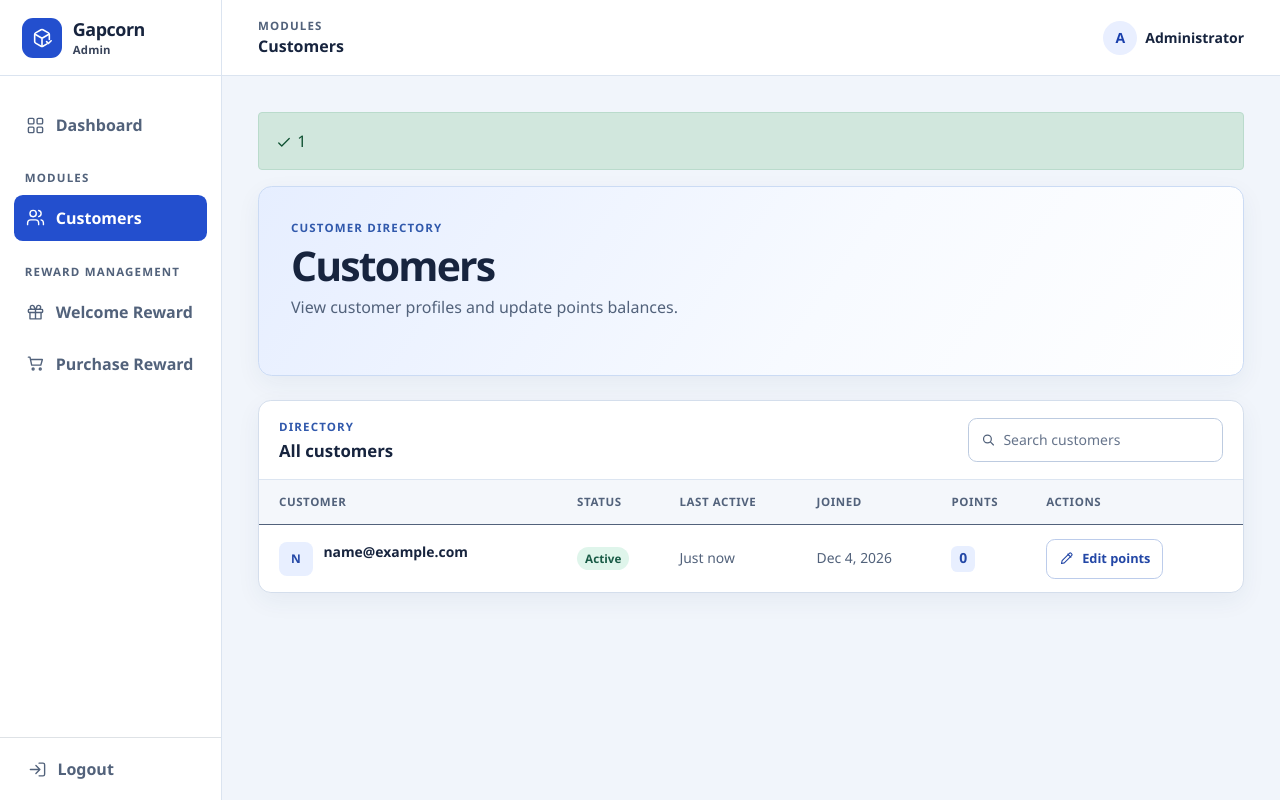
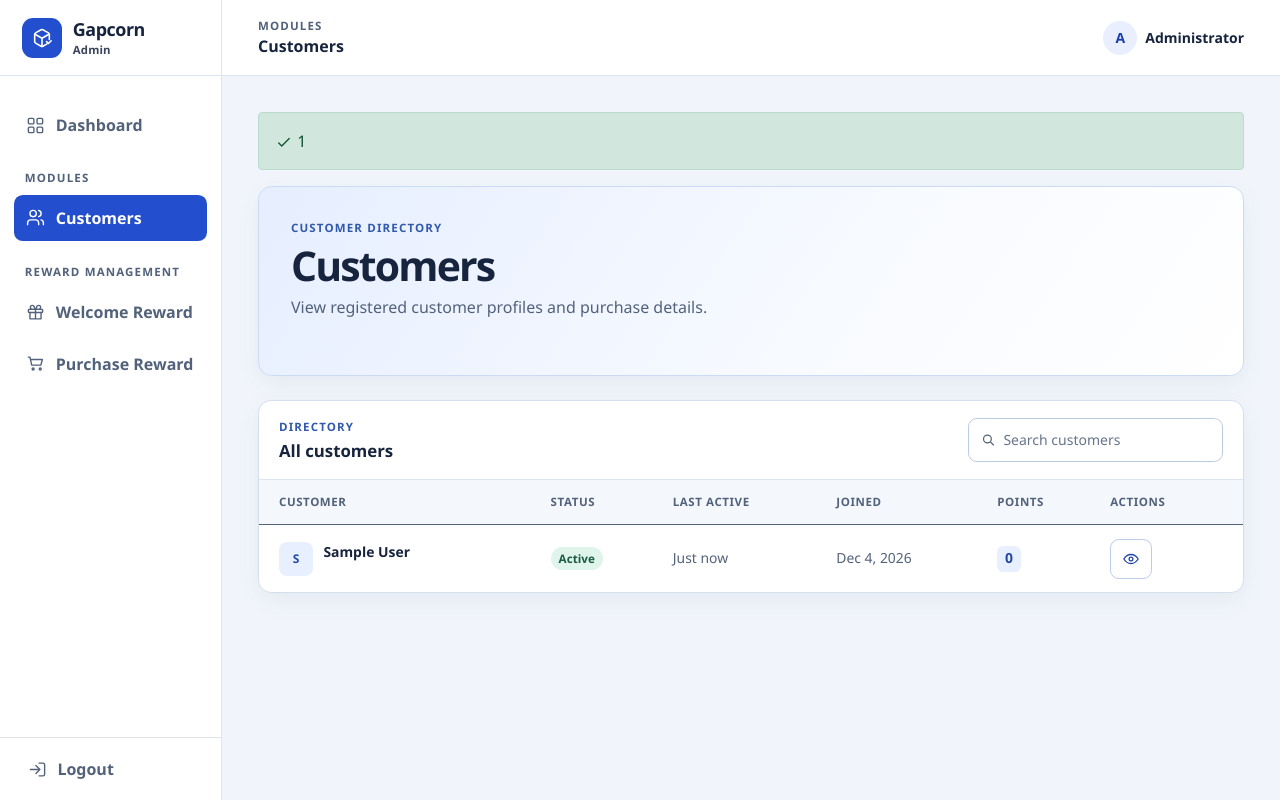
Before and after one commit to ramanrajawat12/gapcorn, a PHP site: page /admin.php?view=customers in a window 1280 px wide. Run offline with PHP 8.4, Linux system fonts and the light colour scheme; the visitor is signed in with stand-in values (Sample User, id 1).

Commit message:
Add customer details viewer

```diff
--- a/admin.php
+++ b/admin.php
@@ -28,11 +28,11 @@ if ($_SERVER['REQUEST_METHOD'] === 'POST') {
     if ($action === 'logout') {
         signOut('admin-login.php');
     }
-    if (!in_array($action, ['update-reward', 'create-purchase-campaign', 'update-customer'], true)) {
+    if (!in_array($action, ['update-reward', 'create-purchase-campaign'], true)) {
         http_response_code(400);
         exit('Invalid action.');
     }
-    $showCustomers = $action === 'update-customer';
+    $showCustomers = false;
     $showRewards = $action === 'update-reward';
     $showPurchaseRewards = $action === 'create-purchase-campaign';
 }
@@ -43,20 +43,6 @@ if ($_SERVER['REQUEST_METHOD'] === 'POST') {
     $points = filter_var($amount, FILTER_VALIDATE_INT, ['options' => ['min_range' => 0, 'max_range' => MAX_POINTS]]);
     if ($points === false) {
         $error = 'Enter a whole number between 0 and ' . number_format(MAX_POINTS) . '.';
-    } elseif ($showCustomers) {
-        if (!preg_match('/\A([1-9]\d*)\z/', post('customer'), $match)) {
-            $error = 'Choose a customer from the directory.';
-        } else {
-            $statement = $db->prepare("UPDATE customers SET points = :points WHERE id = :id");
-            $statement->bindValue(':points', $points, PDO::PARAM_INT);
-            $statement->bindValue(':id', $match[0], PDO::PARAM_STR);
-            $statement->execute();
-            if ($statement->rowCount() === 1) {
-                $_SESSION['admin_notice'] = 'Customer balance saved at ' . number_format($points) . ' points.';
-                redirect($customerPage);
-            }
-            $error = 'This customer could not be found.';
-        }
     } elseif ($showPurchaseRewards) {
         $today = new DateTimeImmutable('today', new DateTimeZone('Asia/Kolkata'));
         $start = DateTimeImmutable::createFromFormat('!Y-m-d', $campaignStart, new DateTimeZone('Asia/Kolkata'));
@@ -127,9 +113,11 @@ $notice = $_SESSION['admin_notice'] ?? '';
 unset($_SESSION['admin_notice']);
 
 if ($showCustomers) {
-    $customers = $db->query('SELECT id, email, points, rewarded_at AS joined_at,
-        COALESCE(last_active_at, rewarded_at) AS last_active_at
-        FROM customers ORDER BY joined_at DESC, id DESC')->fetchAll();
+    $customers = $db->query("SELECT id, name, email, phone, address, points, rewarded_at AS joined_at,
+        COALESCE(last_active_at, rewarded_at) AS last_active_at,
+        COALESCE((SELECT GROUP_CONCAT(cp.product_name ORDER BY cp.purchased_at DESC SEPARATOR ', ')
+            FROM customer_purchases cp WHERE cp.customer_id = customers.id), '') AS products_purchased
+        FROM customers ORDER BY joined_at DESC, id DESC")->fetchAll();
 } elseif ($showRewards) {
     $db->beginTransaction();
     $settings = $db->query('SELECT id, points, effective_at FROM reward_settings ORDER BY effective_at DESC, id DESC')->fetchAll();
--- a/app/layout.php
+++ b/app/layout.php
@@ -15,6 +15,7 @@ function icon(string $name, int $size = 20): string
         'gift' => '<rect x="3" y="8" width="18" height="4" rx="1"/><path d="M5 12v8h14v-8M12 8v12m0-12H8a2.5 2.5 0 1 1 2.5-2.5L12 8Zm0 0h4a2.5 2.5 0 1 0-2.5-2.5L12 8Z"/>',
         'clock' => '<circle cx="12" cy="12" r="9"/><path d="M12 7v5l3 2"/>',
         'edit' => '<path d="m14 5 5 5M4 20l4.5-1 12-12a1.5 1.5 0 0 0 0-2.1l-1.4-1.4a1.5 1.5 0 0 0-2.1 0L5 15.5 4 20Z"/>',
+        'eye' => '<path d="M2.5 12s3.5-6 9.5-6 9.5 6 9.5 6-3.5 6-9.5 6-9.5-6-9.5-6Z"/><circle cx="12" cy="12" r="2.5"/>',
         'menu' => '<path d="M4 6h16M4 12h16M4 18h16"/>',
         'arrow' => '<path d="M4 12h15m-6-6 6 6-6 6"/>',
         'check' => '<path d="m5 12 4 4L19 6"/>',
--- a/assets/app.css
+++ b/assets/app.css
@@ -598,16 +598,23 @@ a { text-underline-offset: .16em; }
 .customer-status { display: inline-block; padding: .18rem .5rem; border-radius: 1rem; font-size: .73rem; font-weight: 700; white-space: nowrap; }
 .customer-status.is-active { background: #dff5eb; color: #195b46; }
 .customer-status.is-inactive { background: #edf0f5; color: #4e5c70; }
-.edit-balance { color: #2347a6; border-color: #bccceb; white-space: nowrap; min-height: 40px; font-size: .8rem; }
-.edit-balance:hover, .edit-balance:focus, .edit-balance:active {
+.view-customer { color: #2347a6; border-color: #bccceb; min-width: 42px; min-height: 40px; padding: .45rem .65rem; }
+.view-customer:hover, .view-customer:focus, .view-customer:active {
     color: #fff;
     background-color: #2347a6;
     border-color: #2347a6;
 }
+.customer-detail-grid { display: grid; grid-template-columns: repeat(2, minmax(0, 1fr)); gap: 1rem; }
+.customer-detail { min-width: 0; padding: 1rem; border: 1px solid var(--border); border-radius: .65rem; background: #f8faff; }
+.customer-detail span { display: block; margin-bottom: .3rem; color: var(--muted); font-size: .76rem; font-weight: 700; text-transform: uppercase; letter-spacing: .04em; }
+.customer-detail strong { display: block; overflow-wrap: anywhere; white-space: pre-line; }
+.customer-detail-wide { grid-column: 1 / -1; }
 .directory-table .point-pill { max-width: none; overflow-wrap: anywhere; }
 .directory-table [hidden], #customer-no-results[hidden] { display: none; }
 
 @media (max-width: 575.98px) {
+    .customer-detail-grid { grid-template-columns: 1fr; }
+    .customer-detail-wide { grid-column: auto; }
     .overview-action { width: 100%; justify-items: stretch; }
     .overview-action small { text-align: center; }
     .directory-panel-heading { align-items: stretch; flex-direction: column; }
--- a/assets/app.js
+++ b/assets/app.js
@@ -187,18 +187,22 @@ if (adminSidebar) {
     });
 }
 
-const customerEditor = document.getElementById('customer-editor');
+const customerDetails = document.getElementById('customer-details');
 
-customerEditor?.addEventListener('show.bs.modal', (event) => {
+customerDetails?.addEventListener('show.bs.modal', (event) => {
     const customer = event.relatedTarget?.dataset;
-    if (!customer?.customer) {
+    if (!customer?.email) {
         event.preventDefault();
         return;
     }
 
-    document.getElementById('edit-customer-id').value = customer.customer;
-    document.getElementById('edit-customer-name').textContent = customer.name;
-    document.getElementById('customer-points').value = customer.points;
+    const fallback = 'Not provided yet';
+    document.getElementById('detail-customer-name').textContent = customer.name || fallback;
+    document.getElementById('detail-customer-email').textContent = customer.email;
+    document.getElementById('detail-customer-phone').textContent = customer.phone || fallback;
+    document.getElementById('detail-customer-points').textContent = `${Number(customer.points).toLocaleString()} points`;
+    document.getElementById('detail-customer-address').textContent = customer.address || fallback;
+    document.getElementById('detail-customer-products').textContent = customer.products || 'No purchases recorded yet';
 });
 
 const search = document.getElementById('customer-search');
--- a/views/admin-customers-view.php
+++ b/views/admin-customers-view.php
@@ -6,7 +6,7 @@ $now = time();
         <div>
             <p class="section-label overview-label">Customer directory</p>
             <h1 id="directory-title">Customers</h1>
-            <p class="muted mb-0">View customer profiles and update points balances.</p>
+            <p class="muted mb-0">View registered customer profiles and purchase details.</p>
         </div>
     </div>
 </section>
@@ -35,7 +35,7 @@ $now = time();
             <tbody role="rowgroup">
                 <?php foreach ($customers as $customer): ?>
                     <?php
-                    $name = $customer['email'];
+                    $name = trim((string) $customer['name']) !== '' ? $customer['name'] : $customer['email'];
                     $initials = strtoupper(substr($name, 0, 1));
                     $joined = (new DateTimeImmutable($customer['joined_at']))
                         ->setTimezone(new DateTimeZone('Asia/Kolkata'))->format('M j, Y');
@@ -72,10 +72,11 @@ $now = time();
                         </td>
                         <td class="directory-points" role="cell"><span class="point-pill"><?= number_format($customer['points']) ?></span></td>
                         <td class="directory-action" role="cell">
-                            <button class="btn btn-outline-primary edit-balance" type="button" data-bs-toggle="modal" data-bs-target="#customer-editor"
-                                    data-customer="<?= e($customer['id']) ?>"
-                                    data-name="<?= e($name) ?>" data-points="<?= e($customer['points']) ?>"
-                                    aria-label="Edit points for <?= e($name) ?>"><?= icon('edit', 15) ?> Edit points</button>
+                            <button class="btn btn-outline-primary view-customer" type="button" data-bs-toggle="modal" data-bs-target="#customer-details"
+                                    data-name="<?= e($name) ?>" data-email="<?= e($customer['email']) ?>"
+                                    data-phone="<?= e($customer['phone'] ?? '') ?>" data-address="<?= e($customer['address'] ?? '') ?>"
+                                    data-products="<?= e($customer['products_purchased']) ?>" data-points="<?= e($customer['points']) ?>"
+                                    aria-label="View details for <?= e($name) ?>" title="View customer details"><?= icon('eye', 18) ?></button>
                         </td>
                     </tr>
                 <?php endforeach; ?>
@@ -86,28 +87,27 @@ $now = time();
            aria-label="Scroll customer table horizontally" aria-controls="customer-table-scroll" hidden>
     <p class="empty-state mb-0" id="customer-no-results" role="status" hidden><?= $customers === [] ? 'No customers have registered yet.' : 'No customers match your search.' ?></p>
 </section>
-<div class="modal fade" id="customer-editor" tabindex="-1" aria-labelledby="customer-editor-title">
-    <div class="modal-dialog modal-dialog-centered">
+<div class="modal fade" id="customer-details" tabindex="-1" aria-labelledby="customer-details-title">
+    <div class="modal-dialog modal-dialog-centered modal-lg">
         <div class="modal-content">
-            <form method="post" action="<?= e($customerPage) ?>">
-                <?= csrfField() ?>
-                <input type="hidden" name="action" value="update-customer">
-                <input type="hidden" name="customer" id="edit-customer-id">
-                <div class="modal-header">
-                    <h2 class="modal-title fs-5" id="customer-editor-title">Edit customer points</h2>
-                    <button class="btn-close" type="button" data-bs-dismiss="modal" aria-label="Close"></button>
+            <div class="modal-header">
+                <div>
+                    <p class="section-label overview-label mb-1">Customer profile</p>
+                    <h2 class="modal-title fs-5" id="customer-details-title">Customer details</h2>
                 </div>
-                <div class="modal-body">
-                    <p class="muted text-break" id="edit-customer-name"></p>
-                    <label class="form-label" for="customer-points">Points balance</label>
-                    <input class="form-control" id="customer-points" name="points" type="number" min="0"
-                           max="<?= MAX_POINTS ?>" step="1" inputmode="numeric" data-modal-focus required>
-                </div>
-                <div class="modal-footer">
-                    <button class="btn btn-outline-secondary" type="button" data-bs-dismiss="modal">Cancel</button>
-                    <button class="btn btn-primary" type="submit">Save points</button>
-                </div>
-            </form>
+                <button class="btn-close" type="button" data-bs-dismiss="modal" aria-label="Close"></button>
+            </div>
+            <div class="modal-body customer-detail-grid">
+                <div class="customer-detail"><span>Name</span><strong id="detail-customer-name"></strong></div>
+                <div class="customer-detail"><span>Email address</span><strong id="detail-customer-email" class="text-break"></strong></div>
+                <div class="customer-detail"><span>Phone number</span><strong id="detail-customer-phone"></strong></div>
+                <div class="customer-detail"><span>Points</span><strong id="detail-customer-points"></strong></div>
+                <div class="customer-detail customer-detail-wide"><span>Address</span><strong id="detail-customer-address"></strong></div>
+                <div class="customer-detail customer-detail-wide"><span>Products purchased</span><strong id="detail-customer-products"></strong></div>
+            </div>
+            <div class="modal-footer">
+                <button class="btn btn-primary" type="button" data-bs-dismiss="modal">Close</button>
+            </div>
         </div>
     </div>
 </div>
```
Also changed, not shown: customer-details-migration.sql (added, +15 -0 lines), schema.sql (+12 -0 lines).
